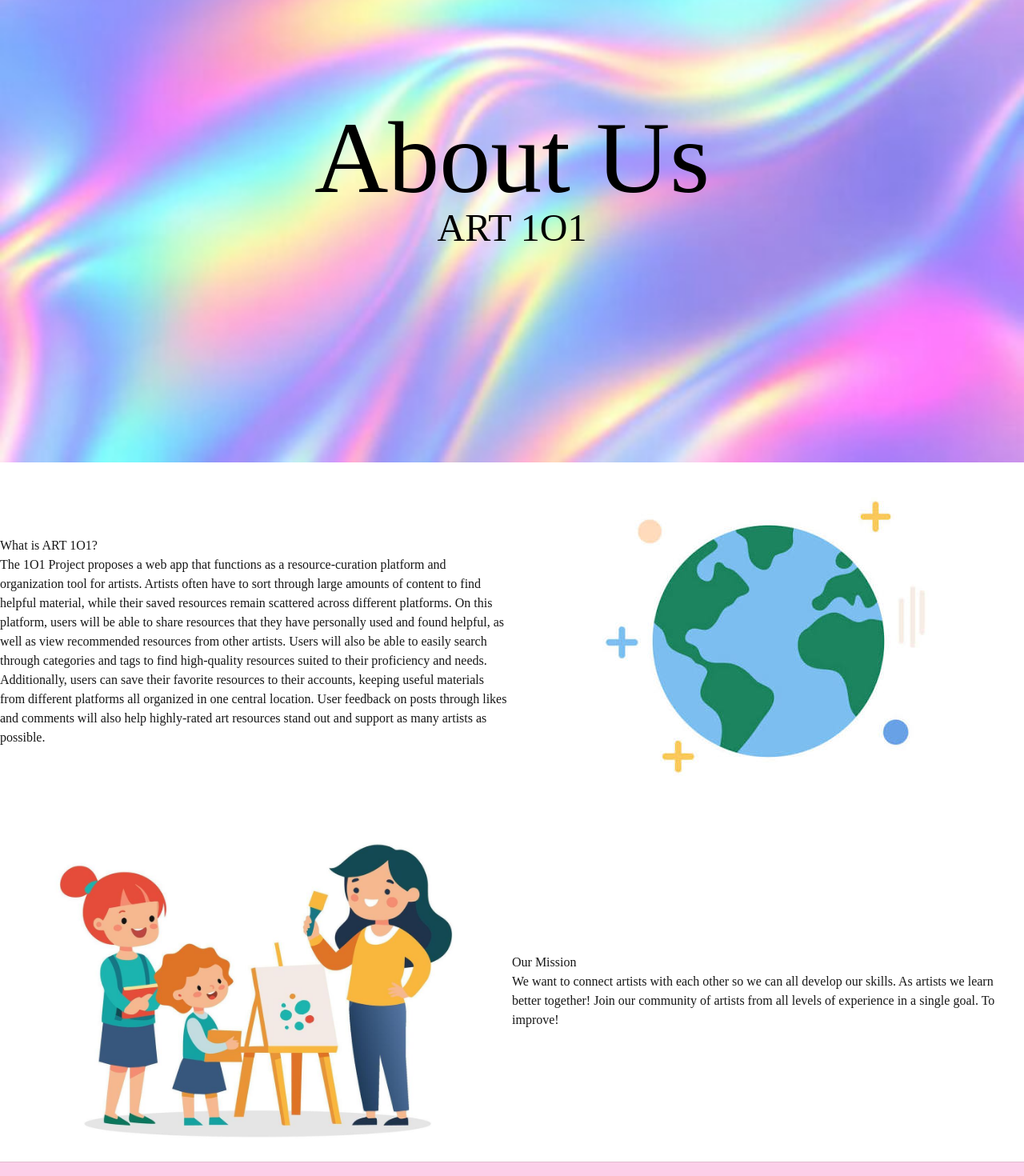
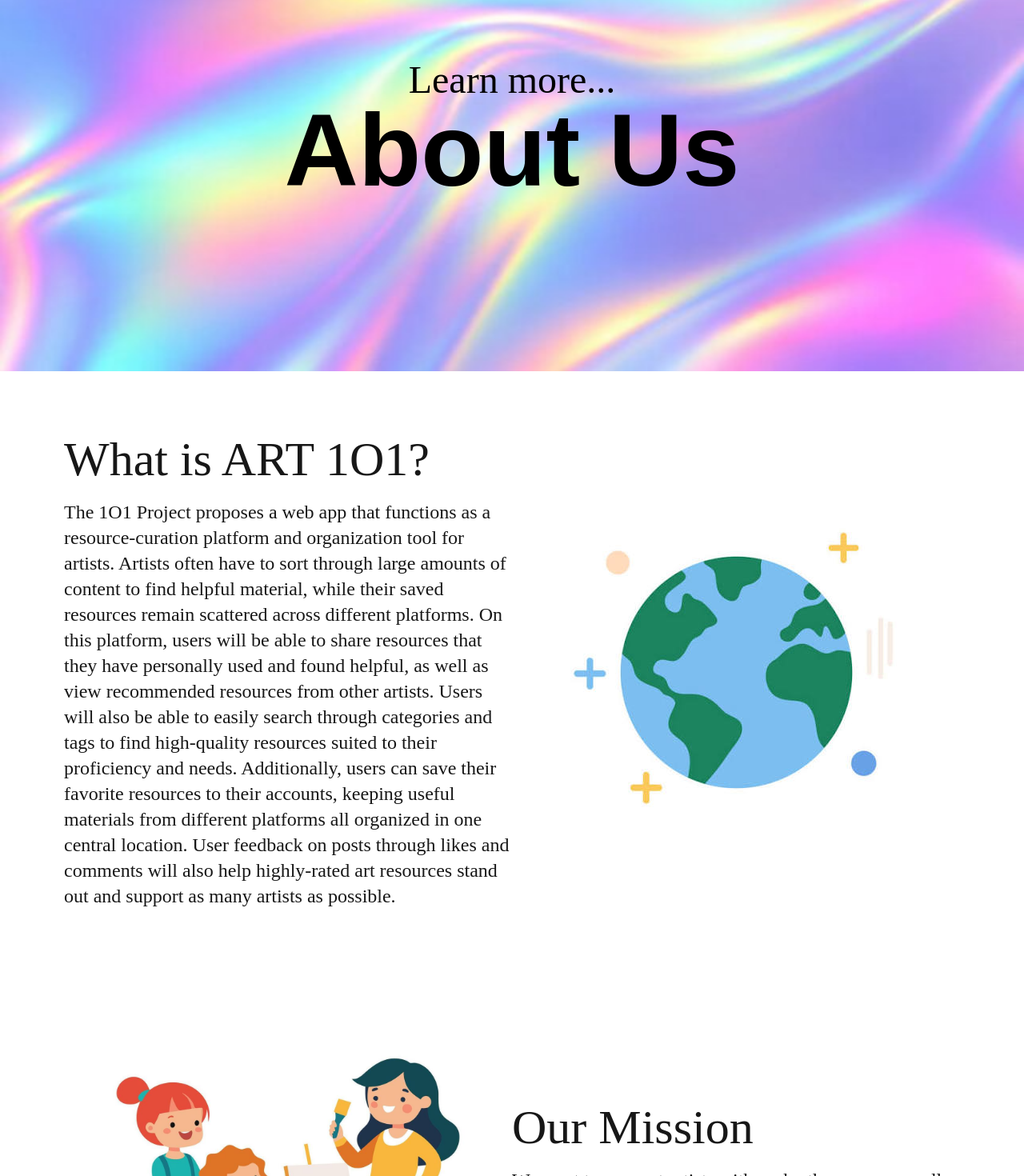
Before and after one commit to lilujk/SDD-FALL-2026-TEAM1O1, a Next.js app in the folder my-app/: page /about in a window 1280 px wide. Shown: the part 200-1670 px from the top of the page at 80% size. Built offline with nearby package versions, Linux system fonts and the light colour scheme; a web font is replaced by a local one.

Commit message:
Rework About Us

```diff
--- a/my-app/app/about/page.tsx
+++ b/my-app/app/about/page.tsx
@@ -5,25 +5,25 @@ import worldart from '../../public/world.jpg'
 
 
 export default function About() {
-  return <div>
-
+  return (
+    <div>
       <div className="relative w-full overflow-hidden">
         <Image
           src={landingbackground}
           alt="Landing Page Background Graphic"
-        className="w-full h-auto"
+          className="w-full h-150"
         />
 
         <div className="text-5xl text-black absolute inset-0 flex flex-col items-center justify-center text-center">
-        <h1 className="text-9xl">About Us</h1>
-        <p>ART 1O1</p>
+          <p>Learn more...</p>
+          <h1 className="text-9xl font-londrina font-bold">About Us</h1>
         </div>
       </div>
 
-    <div className="flex flex-row items-center justify-center">
+      <div className="flex flex-row items-center justify-center p-20">
         <div className="w-1/2 items-center justify-center">
-        <h1>What is ART 1O1?</h1>
-        <p>The 1O1 Project proposes a web app that functions as a resource-curation platform and organization tool for artists. Artists often have to sort through large amounts of content to find helpful material, while their saved resources remain scattered across different platforms. On this platform, users will be able to share resources that they have personally used and found helpful, as well as view recommended resources from other artists. Users will also be able to easily search through categories and tags to find high-quality resources suited to their proficiency and needs. Additionally, users can save their favorite resources to their accounts, keeping useful materials from different platforms all organized in one central location. User feedback on posts through likes and comments will also help highly-rated art resources stand out and support as many artists as possible.</p>
+          <h1 className="text-6xl">What is ART 1O1?</h1>
+          <p className="pt-5 text-2xl">The 1O1 Project proposes a web app that functions as a resource-curation platform and organization tool for artists. Artists often have to sort through large amounts of content to find helpful material, while their saved resources remain scattered across different platforms. On this platform, users will be able to share resources that they have personally used and found helpful, as well as view recommended resources from other artists. Users will also be able to easily search through categories and tags to find high-quality resources suited to their proficiency and needs. Additionally, users can save their favorite resources to their accounts, keeping useful materials from different platforms all organized in one central location. User feedback on posts through likes and comments will also help highly-rated art resources stand out and support as many artists as possible.</p>
         </div>
         <div className="w-1/2 flex items-center justify-center">
           <Image
@@ -34,7 +34,7 @@ export default function About() {
 
       </div>
 
-    <div className="flex flex-row items-center justify-center">
+      <div className="flex flex-row items-center justify-center p-20 pb-40">
         <div className="w-1/2 flex items-center justify-center">
           <Image
             src={artistsclipart}
@@ -42,10 +42,10 @@ export default function About() {
           />
         </div>
         <div className="w-1/2 items-center justify-center">
-        <h1>Our Mission</h1>
-        <p>We want to connect artists with each other so we can all develop our skills. As artists we learn better together! Join our community of artists from all levels of experience in a single goal. To improve!</p>
+          <h1 className="text-6xl">Our Mission</h1>
+          <p className="pt-5 text-2xl">We want to connect artists with each other so we can all develop our skills. As artists we learn better together! Join our community of artists from all levels of experience in a single goal. To improve!</p>
         </div>
       </div>
-
-  </div>;
+    </div>
+  );
 }
```
Lines whose indentation alone changed are shown as unchanged.
